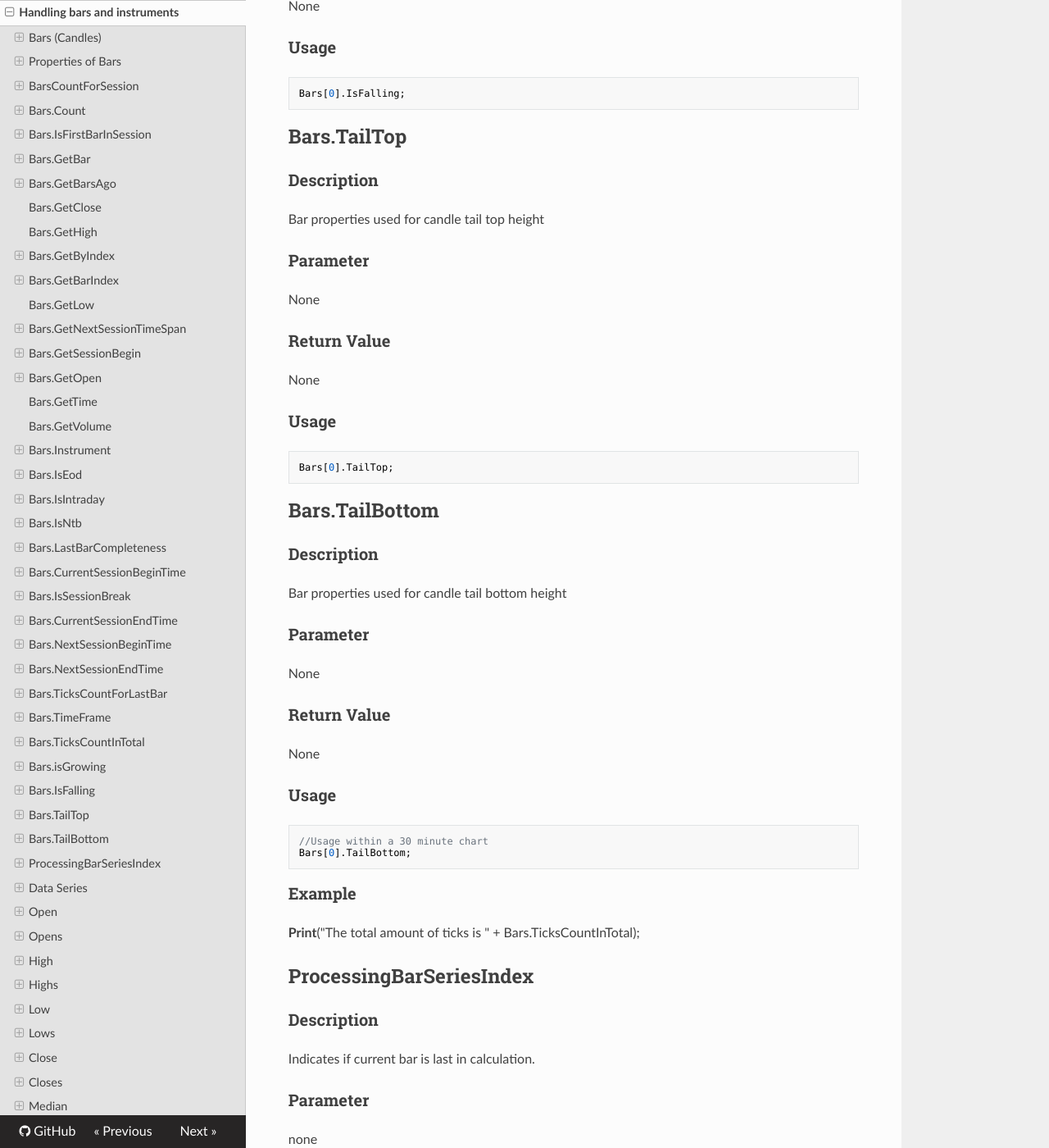
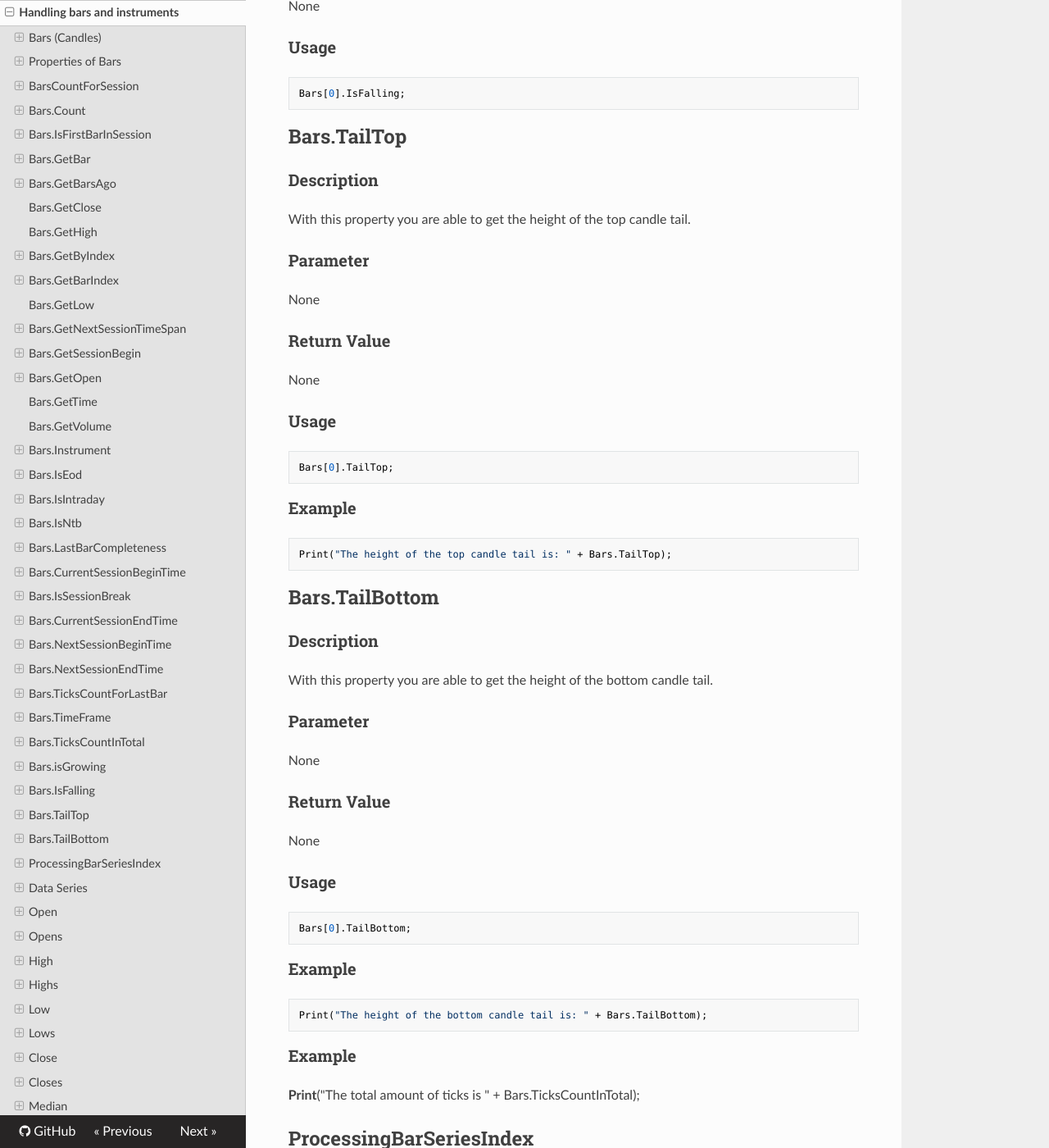
Before and after one commit to AgenaTrader/AgenaScript-documentation, an MkDocs documentation site: the page built from sources/handling_bars_and_instruments.md, in a window 1280 px wide and 1400 px high, scrolled down 26288 px. Shown: the whole window at 82% size. Built offline with MkDocs 1.6.1, drawn with Linux system fonts in a browser that asks for light colours; nearby versions of some CDN libraries; old or Windows-style settings are respelled for this version of MkDocs.

Commit message:
tailbottom and tailtop

````diff
--- a/sources/handling_bars_and_instruments.md
+++ b/sources/handling_bars_and_instruments.md
@@ -782,7 +782,7 @@ Bars[0].IsFalling;
 
 ## Bars.TailTop
 ### Description
-Bar properties used for candle tail top height
+With this property you are able to get the height of the top candle tail.
 
 ### Parameter
 None
@@ -795,9 +795,15 @@ None
 Bars[0].TailTop;
 ```
 
+### Example
+```cs
+Print("The height of the top candle tail is: " + Bars.TailTop);
+```
+
 ## Bars.TailBottom
 ### Description
-Bar properties used for candle tail bottom height
+With this property you are able to get the height of the bottom candle tail.
+
 ### Parameter
 None
 
@@ -806,10 +812,13 @@ None
 
 ### Usage
 ```cs
-//Usage within a 30 minute chart
 Bars[0].TailBottom;
 ```
 
+### Example
+```cs
+Print("The height of the bottom candle tail is: " + Bars.TailBottom);
+```
 
 ### Example
 **Print**("The total amount of ticks is " + Bars.TicksCountInTotal);
````
